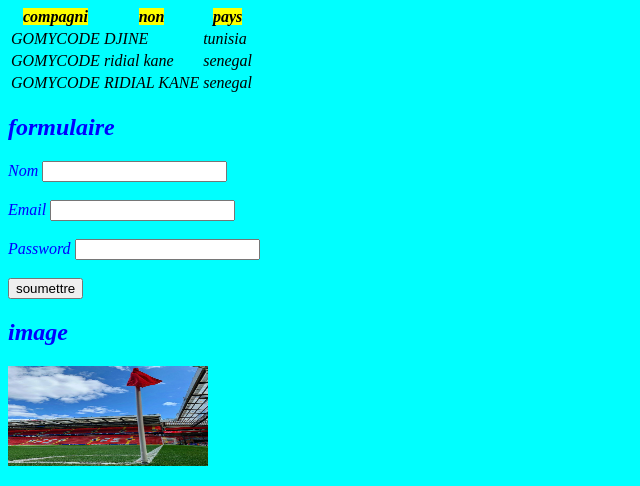
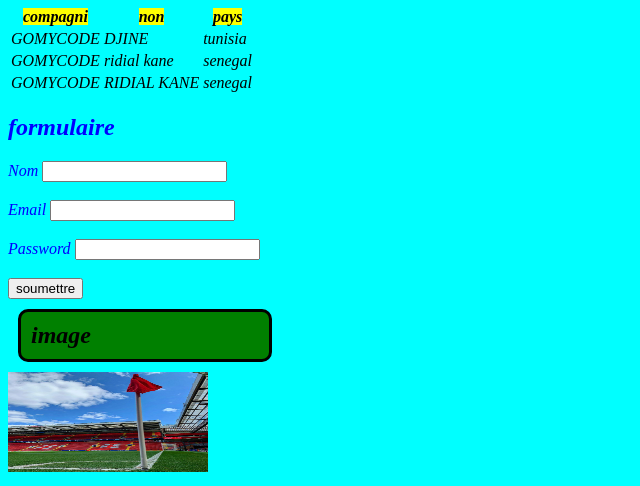
Before and after one commit to ridial-kane/checkpiont, a plain HTML site: page index.html in a window 1280 px wide. Shown: the part 857-1343 px from the top of the page, without its empty margins (0-640 px from the left). Drawn offline with Linux system fonts and the light colour scheme.

Commit message:
first commit

```diff
--- a/index.html
+++ b/index.html
@@ -115,7 +115,7 @@
         <button type="submit">soumettre</button>
     </form>
     <!--image-->
-    <h2>image</h2>
+    <h2 class="img">image</h2>
     <img src="Screenshot_20220507-112208.png" I height="100px" width="200px" alt="mon image" />
     <!--video-->
     <h3>video</h3>
--- a/style.css
+++ b/style.css
@@ -48,3 +48,11 @@ form{
 footer{
     color: orangered;
 }
+.img{
+    padding: 10px;
+    margin: 10px;
+    border:solid;color: black;
+    border-radius: 10px;
+    margin-right: 1000px;
+    background-color: green;
+}
```
